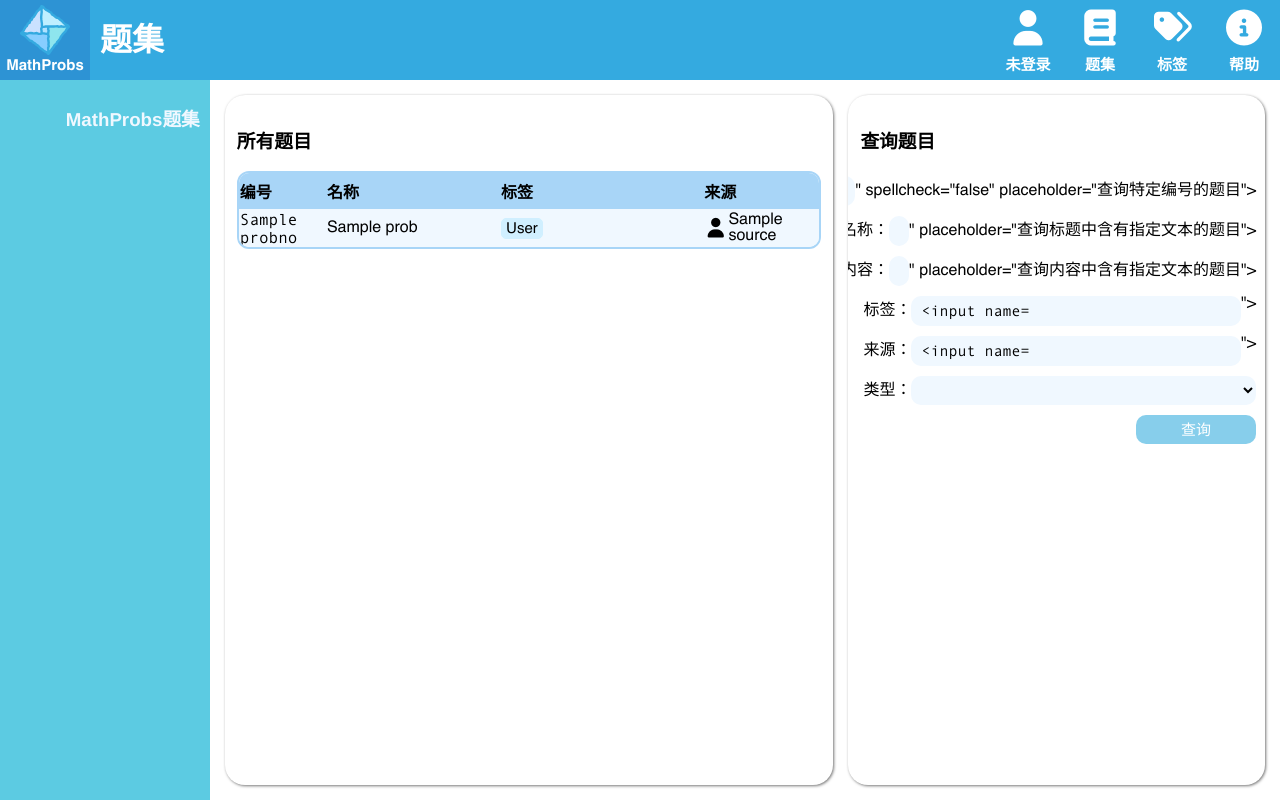
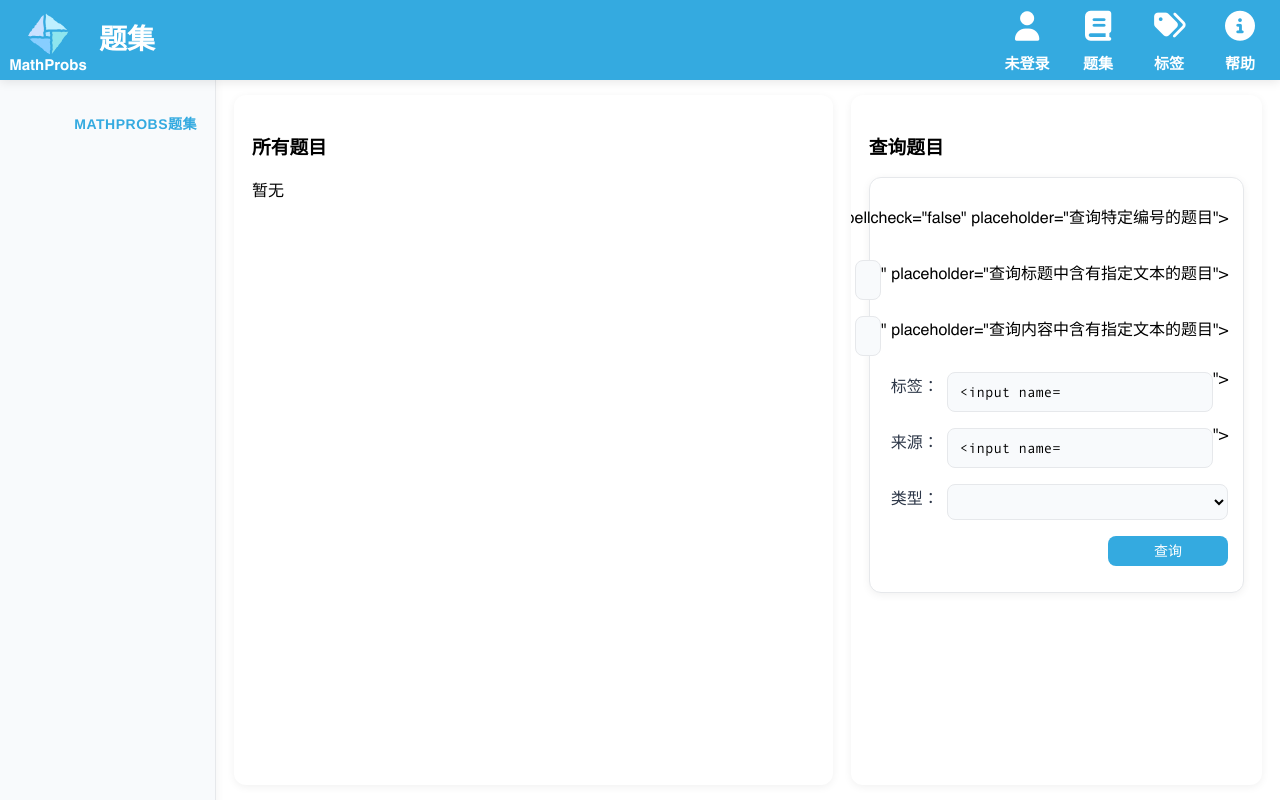
Before and after one commit to Louis-Liu-one/MathProbsOnline, a Flask app: template templates/problist.html in a window 1280 px wide. Run offline with Flask 3, Linux system fonts and the light colour scheme; the template is opened without the code that fills it: most values are stand-ins (such as "Sample title", 1, 10 or a date in 2020); form fields are guessed from the names that the template uses; parts of the project's set-up code (start-up, migrations or seed data) failed here and were passed over; some libraries are stand-ins or nearby versions.

Commit message:
AI美化网页，若干debug perf(CSS): 利用AI美化网页 feat: 利用AI设计，添加网站主页 fix(FRONTEND): 修复点击题目列表中的标签无法跳转的问题 fix(HTML/problist): 修复查看题目标签时窗口标题显示错误的问题 fix(HTML/problist): 修复普通模式下查询到0个结果时不显示“暂无”的问题 perf(HTML/includes/problist): 表格“状态”一栏使用二字而非三字 perf(HTML/includes/comment): 调整讨论区评论的HTML元素组织结构 perf(ANSCHECK): RULE_global与RULE_nonlocal合并为RULE_global_nonlocal perf(ANSCHECK): 删除冗余的FPElement.__str__() docs(ANSCHECK): 更新程序文档 *: 要善用豆包的力量

```diff
--- a/app.py
+++ b/app.py
@@ -440,7 +440,7 @@ def helplist():
 
 @app.route('/')
 def home():
-    return redirect(url_for('welcome'))
+    return render_template('homepage.html')
 
 
 @app.route('/login', methods=['GET', 'POST'])
--- a/static/base.css
+++ b/static/base.css
@@ -12,91 +12,99 @@
         url(/static/fonts/Helvetica-Bold.woff2) format('woff2'),
         url(/static/fonts/Helvetica-Bold.woff) format('woff'); }
 
-p.helpslink { color: gray; font-size: 13px; line-height: 25px; }
+p.helpslink { color: #6C757D; font-size: 13px; line-height: 25px; }
 p.helpslink a { color: inherit; text-decoration: none; }
-p.helpslink a:hover { color: #349AD5; }
-.disabled { cursor: not-allowed !important; }
+p.helpslink a:hover { color: #34AAE0; }
+.disabled { cursor: not-allowed !important; opacity: .6; }
 .hidden { display: none !important; }
 div.unread-badge {
-    position: absolute; top: -8px; right: -8px; min-width: 18px; height: 18px;
-    line-height: 18px; border-radius: 9px; background: #f56C6C; color: white;
-    font-size: 11px; text-align: center; }
+    position: absolute; top: 0; right: 0; min-width: 18px; height: 18px;
+    line-height: 18px; border-radius: 50%; background: #FF4D4F; color: white;
+    font-size: 11px; font-weight: bold; text-align: center;
+    box-shadow: 0 2px 5px #00000026; z-index: 10; }
 
 /******************************* navbar *******************************/
 
 div.navbar {
-    position: fixed; padding-left: 0; width: 100%; height: 80px;
-    left: 0; top: 0; background: #34AAE0; }
-
-ul.navbar-items { list-style: none; margin: 0; padding: 0; }
-ul.navbar-items li.logo-image, li.navbar-item {
-    height: 80px; text-align: center; color: white; transition: .5s;
-    font-size: 15px; font-weight: bold; font-family: Helvetica-Bold; }
-ul.navbar-items li.logo-image:hover, li.navbar-item:hover {
-    transition: .5s; background: #0082; cursor: pointer; }
+    position: fixed; top: 0; left: 0; width: 100%; height: 80px;
+    background: #34AAE0; box-shadow: 0 2px 10px #00000019;
+    z-index: 1000; display: flex; align-items: center; }
+ul.navbar-items {
+    list-style: none; height: 100%; display: flex; align-items: center;
+    gap: 3px; margin: 0; padding: 0 6px 0 0; width: 100%; }
+ul.navbar-items li {
+    display: flex; flex-direction: column;
+    align-items: center; justify-content: center; }
 ul.navbar-items li.logo-image {
-    width: 80px; float: left; margin-right: 10px; padding: 0 5px; }
-ul.navbar-items li.logo-image img {
-    width: 50px; height: 50px; padding-top: 5px; }
+    width: 80px; color: white; font-size: 15px; font-family: Helvetica-Bold;
+    text-align: center; overflow: hidden; margin: 0 8px; }
 ul.navbar-items li.logo-text {
-    display: flex; align-items: center;
-    height: 80px; line-height: 80px;
-    font-weight: bold; font-size: 32px; font-family: AndaleMono;
-    text-decoration: none; color: white; float: left; }
+    font-family: AndaleMono; font-size: 28px; font-weight: bold; color: white;
+    flex-direction: row; align-items: center; height: 100%; line-height: 100%;
+    margin-right: auto; white-space: nowrap; }
 ul.navbar-items li.logo-text img {
-    width: 50px; height: 50px;
-    border-radius: 50%; margin-right: 0; color: white; }
-ul.navbar-items li.logo-text i {
-    font-size: 45px; margin-right: 0; color: white; }
+    width: 45px; height: 45px; border-radius: 50%; margin-right: 10px;
+    object-fit: cover; }
+ul.navbar-items li.logo-text i { font-size: 32px; color: white; }
 ul.navbar-items li.logo-text i.gender {
     font-size: 20px; margin: 30px 10px 0 -20px;
     -webkit-text-stroke: 1px white; }
-ul.navbar-items li.logo-text i.admin { font-size: 30px; margin-right: 5px; }
-
-li.navbar-item {
-    position: relative; width: 72px; float: right; line-height: 20px; }
-li.navbar-item img { width: 50px; height: 50px; padding-top: 3px; }
-li.navbar-avatar img {
-    width: 45px; height: 45px; padding-top: 7px; border-radius: 50%; }
-li.navbar-item i { font-size: 36px; padding: 10px 0; }
-li.navbar-item div.unread-badge { top: 6px; right: 6px; font-size: 12px; }
+ul.navbar-items li.logo-text i.admin { font-size: 24px; margin-right: 4px; }
+ul.navbar-items li.navbar-item {
+    position: relative; width: 64px; color: white; line-height: 15px;
+    font-family: Helvetica-Bold; font-size: 15px; font-weight: bold;
+    text-align: center; border-radius: 8px; transition: all .2s ease;
+    padding: 4px 1px; margin: 0 1px; overflow: hidden; }
+ul.navbar-items li.navbar-item i, ul.navbar-items li.navbar-item img,
+ul.navbar-items li.logo-image img {
+    font-size: 30px; height: 36px; margin: 3px 0 -5px 0; }
+ul.navbar-items li.logo-image img { height: 48px; margin-bottom: -15px; }
+ul.navbar-items li.navbar-item img { border-radius: 50%; }
+ul.navbar-items li.navbar-item:hover { background: #FFFFFF2E; }
+ul.navbar-items a {
+    text-decoration: none !important; color: inherit !important; }
 
 div.below-navbar {
-    position: fixed; top: 80px; left: 0;
-    width: 100%; height: calc(100% - 80px); display: flex; }
+    display: flex; position: fixed;
+    top: 80px; left: 0; width: 100%; height: calc(100vh - 80px); }
 
 /******************************* sidebar *******************************/
 
 div.sidebar {
-    background: #5CCBE2; padding: 5px 5px 0 0; margin-right: 15px;
-    width: 16%; height: 100%; overflow-y: auto; font-family: Helvetica; }
-h3.sidebar-title { color: aliceblue; text-align: right; margin-right: 5px; }
-a.sidebar-link { text-decoration: none; }
+    width: 220px; height: 100%; background: #F8FAFC;
+    border-right: 1px solid #E6E8EB; overflow-y: auto; font-family: Helvetica;
+    padding: 15px 0; box-shadow: 2px 0 8px #0000000A; margin-right: 18px; }
+h3.sidebar-title {
+    color: #34AAE0; text-align: right; margin: 18px 18px 12px 0;
+    font-size: 14px; font-weight: bold; text-transform: uppercase;
+    letter-spacing: .5px; }
 div.sidebar-item {
     display: flex; align-items: center; justify-content: flex-end;
-    line-height: 36px; color: white; margin-top: 10px; padding-right: 10px;
-    cursor: pointer; background: #00008019; border-radius: 0 8px 8px 0;
-    transform: translateX(-3px); transition: .5s; }
-div.sidebar-item img { width: 27px; height: 27px; margin-right: 3px; }
+    height: 40px; color: #2D3748; margin: 7px 8px 7px 0; padding-right: 16px;
+    background: #E8F4F8; border-radius: 0 8px 8px 0;
+    border-right: 3px solid transparent; transition: all .25s ease; }
+div.sidebar-item i, div.sidebar-item img {
+    margin-right: 10px !important; width: 18px; height: 18px;
+    font-size: 16px; color: #34AAE0; }
 div.sidebar-item img.avatar {
-    width: 27px; height: 27px;
-    margin-right: 5px; border-radius: 50%; color: white; }
-div.sidebar-item i { font-size: 20px; margin-right: 5px; }
+    width: 24px; height: 24px; border-radius: 50%; margin-right: 6px; }
 div.sidebar-item:not(.disabled):hover {
-    transition: transform background-color .6s ease-out;
-    transform: translateX(0); background: #0000C033; }
+    background: #34AAE0; color: white; border-right: 3px solid #1D7DAC;
+    cursor: pointer; }
+div.sidebar-item:hover i { color: white; }
+div.sidebar-item.disabled { color: #999; background: #F1F5F9; }
+a.sidebar-link { text-decoration: none; color: inherit; }
 
 /******************************* blocks *******************************/
 
 div.mainpart, div.bodypart, div.submitpart, div.tocblock, div.contentblock {
-    margin: 15px 15px 15px 0; padding: 12px; flex-grow: 1;
-    overflow-y: auto; border-radius: 20px; box-shadow: 1px 1px 3px #0008;
-    font-family: Helvetica; }
+    margin: 15px 18px 15px 0; padding: 18px; flex-grow: 1; overflow-y: auto;
+    border-radius: 12px; box-shadow: 0 2px 8px #0000000F;
+    background: white; font-family: Helvetica; }
 div.mainpart { width: 80%; }
 div.bodypart { width: 45%; }
 div.bodypart img { width: 100%; }
 div.submitpart { width: 30%; }
-div.submitpart form.mathprobsform { border: none; padding: 0; }
 div.submitpart textarea.submittext { width: 100%; height: 80px; }
 div.submitpart h3 { clear: both; }
 div.tocblock { width: 24%; margin-left: 10px; }
@@ -104,8 +112,8 @@ div.tocblock h3 { margin-bottom: 0; }
 nav.table-of-contents ul { padding-left: 16px; }
 nav.table-of-contents li { padding-top: 8px; }
 nav.table-of-contents a, div.contentblock a {
-    text-decoration: none; color: #54AAE0; }
+    text-decoration: none; color: #34AAE0; }
 nav.table-of-contents a:hover, div.contentblock a:hover {
-    text-decoration: underline; color: #349AD5; }
+    text-decoration: underline; }
 div.contentblock { width: 71%; }
 div#bodyBlock, div.contentblock nav.table-of-contents { display: none; }
--- a/static/chat.css
+++ b/static/chat.css
@@ -1,6 +1,7 @@
 
 div.mainpart { padding: 0; }
 div.chat-container { width: 100%; height: 100%; display: flex; }
+div.chat-container div.unread-badge { top: -4px; right: -4px; }
 
 div.user-list {
     width: 200px; background: aliceblue;
--- a/static/formstyle.css
+++ b/static/formstyle.css
@@ -1,66 +1,80 @@
 
 form.mathprobsform {
-    border: 2px solid lightskyblue;
-    border-radius: 10px; border-collapse: collapse;
-    padding: 10px 15px 10px 10px; }
-p.errormsg { color: #DC143C; margin: 0; }
+    border: 1px solid #E6E8EB; border-radius: 12px; border-collapse: collapse;
+    padding: 18px; background: white; box-shadow: 0 2px 8px #0000000F;
+    font-family: Helvetica; }
+p.errormsg {
+    color: #FF4D4F; margin: 0 0 12px 0; font-size: 13px; line-height: 20px; }
 form.mathprobsform span {
-    display: flex; justify-content: flex-end;
-    width: 100%; max-width: 100%; padding: 5px 3px; white-space: nowrap; }
-form.mathprobsform label { vertical-align: top; }
+    display: flex; justify-content: flex-end; width: 100%; max-width: 100%;
+    padding: 8px 3px; white-space: nowrap; }
+form.mathprobsform label {
+    vertical-align: top; color: #2D3748; font-weight: 500;
+    margin-right: 8px; line-height: 30px; }
 
 form.mathprobsform div.label-input a {
-    text-decoration: none; font-size: 15px; color: black;
-    background: #D0EFFF; margin: 2px 6px 2px 0;
-    border: 1px solid #D0EFFF; border-radius: 5px;
-    display: inline-block; padding: 2px 4px; transition: .5s ease-out; }
+    text-decoration: none; font-size: 14px; color: #2D3748;
+    background: #E8F4F8; margin: 2px 6px 2px 0; border: 1px solid #E8F4F8;
+    border-radius: 8px; display: inline-block; padding: 4px 8px;
+    transition: all .25s ease; font-family: Helvetica; }
 form.mathprobsform div.label-input a:hover {
-    transform: translateY(-.6px) scale(1.01); box-shadow: 0 3px 6px #1E40AF10;
-    transition: .5s ease-out; cursor: pointer; }
+    transform: translateY(-.6px) scale(1.01); box-shadow: 0 3px 8px #0000000F;
+    background: #34AAE0; color: white; border-color: #34AAE0; }
 form.mathprobsform div.label-input a i.delete-button {
-    transition: .5s ease-out; color: #00BFFF; }
+    transition: all .25s ease; color: #34AAE0; }
+form.mathprobsform div.label-input a:hover i.delete-button { color: white; }
 form.mathprobsform div.label-input a i.delete-button:hover {
-    transition: .5s ease-out; transform: rotate(90deg); }
+    transform: rotate(90deg); cursor: pointer; }
 
 form.mathprobsform div.answer { flex-grow: 1; min-width: 0; }
-form.mathprobsform div.answer-input { display: flex; }
-form.mathprobsform div.answer-input input { margin-right: 10px; }
+form.mathprobsform div.answer-input {
+    display: flex; align-items: center; gap: 8px; }
+form.mathprobsform div.answer-input input { margin-right: 8px; }
 form.mathprobsform div.answer-input i {
-    transition: .5s ease-out; transform: rotate(-90deg);
-    font-size: 25px; color: #00BFFF; margin: 0; padding: 0; }
+    transition: all .25s ease; transform: rotate(-90deg); font-size: 22px;
+    color: #34AAE0; margin: 0; padding: 4px; border-radius: 6px; }
 form.mathprobsform div.answer-input i:hover {
-    transition: .5s ease-out; transform: rotate(0deg); cursor: pointer; }
+    transform: rotate(0deg); cursor: pointer; background: #E8F4F8; }
 form.mathprobsform div.answer ul {
-    list-style-type: none; padding: 0;
-    border: 1px solid skyblue; border-radius: 10px; }
+    list-style-type: none; padding: 0; border: 1px solid #E6E8EB;
+    border-radius: 12px; margin: 8px 0; background: #F8FAFC; }
 form.mathprobsform div.answer ul li {
-    display: flex; align-items: center;
-    padding: 8px 16px; border-radius: inherit; font-family: AndaleMono; }
-form.mathprobsform div.answer ul li:hover {
-    transition: .6s ease-out; background: aliceblue; }
-form.mathprobsform div.answer ul li i { font-size: 15px; margin: 0 5px; }
+    display: flex; align-items: center; padding: 10px 16px;
+    border-radius: inherit; font-family: AndaleMono;
+    transition: all .25s ease; border-bottom: 1px solid #E6E8EB; }
+form.mathprobsform div.answer ul li:last-child { border-bottom: none; }
+form.mathprobsform div.answer ul li:hover { background: #E8F4F8; }
+form.mathprobsform div.answer ul li i {
+    font-size: 15px; margin: 0 5px; color: #34AAE0; }
 form.mathprobsform div.answer ul li i.minus {
-    transition: .5s ease-out; font-size: 18px;
-    color: #00BFFF; margin-left: auto; }
+    transition: all .25s ease; font-size: 18px;
+    color: #34AAE0; margin-left: auto; padding: 4px; border-radius: 6px; }
 form.mathprobsform div.answer ul li i.minus:hover {
-    transition: .5s ease-out; transform: rotate(90deg); cursor: pointer; }
+    transform: rotate(90deg); cursor: pointer; background: #E8F4F8; }
 
 form.mathprobsform input, form.mathprobsform textarea,
-    form.mathprobsform select {
-    flex-grow: 1; min-width: 0; font-family: AndaleMono; font-size: 15px;
-    padding: 5px 10px; line-height: 20px;
-    background: aliceblue; border: none; border-radius: 10px; }
+form.mathprobsform select {
+    flex-grow: 1; min-width: 0; font-family: AndaleMono; font-size: 14px;
+    padding: 8px 12px; line-height: 22px; background: #F8FAFC;
+    border: 1px solid #E6E8EB; border-radius: 8px;
+    transition: border-color .25s ease; }
 form.mathprobsform textarea {
-    min-width: 80%; min-height: 50px; height: 150px; }
+    min-width: 80%; min-height: 60px; height: 150px; resize: vertical; }
 form.mathprobsform textarea.tall { height: 250px; }
-form.mathprobsform input:focus,
-    form.mathprobsform textarea:focus,
-    form.mathprobsform select:focus { outline-color: lightskyblue; }
+form.mathprobsform input:focus, form.mathprobsform textarea:focus,
+form.mathprobsform select:focus {
+    outline: none; border-color: #34AAE0;
+    box-shadow: 0 0 0 2px rgba(52, 170, 224, 0.1); }
 form.mathprobsform input::file-selector-button,
-    form.mathprobsform button {
-    border: none; border-radius: 10px; background: skyblue; color: white;
-    line-height: 27px; font-size: 15px; width: 120px; transition: .5s; }
+form.mathprobsform button {
+    border: none; border-radius: 8px; background: #34AAE0; color: white;
+    line-height: 30px; font-size: 14px; width: 120px;
+    transition: all .25s ease; cursor: pointer;
+    font-family: Helvetica; font-weight: 500; }
 form.mathprobsform input::file-selector-button:hover,
-    form.mathprobsform button:hover {
-    background: deepskyblue; cursor: pointer; transition: .5s; }
-form.mathprobsform button { margin-left: 10px; }
+form.mathprobsform button:hover {
+    background: #1D7DAC; box-shadow: 0 2px 6px rgba(52, 170, 224, 0.2); }
+form.mathprobsform button { margin-left: 10px; padding: 0 12px; }
+form.mathprobsform button:disabled,
+form.mathprobsform input::file-selector-button:disabled {
+    background: #999; cursor: not-allowed; opacity: .6; box-shadow: none; }
--- a/static/md-preview.css
+++ b/static/md-preview.css
@@ -1,6 +1,6 @@
 
 div.mdpreview {
-    border: 2px solid lightskyblue;
-    border-radius: 10px; border-collapse: collapse;
-    padding: 10px; margin-top: 15px; }
+    border: 1px solid #E6E8EB; border-spacing: 0;
+    border-radius: 12px; border-collapse: collapse;
+    box-shadow: 0 2px 8px #0000000F; padding: 10px; margin-top: 15px; }
 div.mdpreview img { display: block; margin: 0 auto; width: 100%; }
--- a/static/problist.css
+++ b/static/problist.css
@@ -1,46 +1,41 @@
 
 table.problist {
-    width: 100%; border: 2px solid #A8D5F7;
-    border-spacing: 0; border-radius: 12px; overflow: hidden; }
-table.problist tr { height: 36px; transition: .5s; }
-table.problist tr:nth-child(even) { background: aliceblue; }
+    width: 100%; border: 1px solid #E6E8EB; border-spacing: 0;
+    border-radius: 12px; overflow: hidden; background: white;
+    box-shadow: 0 2px 8px #0000000F; }
+table.problist tr { height: 38px; transition: all .25s ease; }
+table.problist tr:nth-child(even) { background: #F8FAFC; }
 table.problist tr:not(.probhead):hover {
-    background: #D0EFFF; cursor: pointer; transition: .5s; }
-table.problist th { text-align: left; background: #A8D5F7; }
-table.problist td, table.problist th { border: none; }
-table.problist td.probno {
-    width: 15%; font-family: AndaleMono; transition: .5s; }
-table.problist td.problabels { width: 35%; }
-table.problist td.source { width: 20%; }
+    background: #E8F4F8; cursor: pointer; }
+table.problist th {
+    text-align: left; background: #E8F4F8; color: #2D3748;
+    font-weight: 500; padding: 10px 12px; font-family: Helvetica; }
+table.problist td, table.problist th {
+    border: none; padding: 8px 12px; font-family: Helvetica; }
+table.problist td.probno { width: 10%; font-family: AndaleMono; }
+table.problist td.probtitle { width: 20%; }
+table.problist td.problabels { width: 32%; }
+table.problist td.source { width: 24%; }
 table.problist td.soluser { width: 40%; }
-table.problist td.source, table.problist td.soluser { transition: .5s; }
 table.problist td.source div, table.problist td.soluser div {
     display: flex; align-items: center; }
 table.problist td.source div img, table.problist td.soluser div img {
-    width: 25px; height: 25px; max-width: 30px;
-    margin-right: 5px; border-radius: 50%; }
+    width: 24px; height: 24px; border-radius: 50%; margin-right: 6px;
+    object-fit: cover; }
 table.problist td.source div i, table.problist td.soluser div i {
-    font-size: 20px; margin: 0 2px 0 1px; }
-table.problist td.review-status { width: 10%; }
-table.problist td.probno:hover, table.problist td.source:hover,
-    table.problist td.soluser:hover {
-    background: #BBEFFF; transition: .5s; cursor: pointer; }
-
+    font-size: 18px; color: #34AAE0; margin-right: 4px; }
+table.problist td.review-status { width: 15%; }
 table.problist a.problabel {
-    text-decoration: none; font-size: 15px; color: black;
-    background: #D0EFFF; margin: 2px 6px 2px 0;
-    border: 1px solid #D0EFFF; border-radius: 5px;
-    display: inline-block; padding: 2px 4px; transition: .5s ease-out; }
+    text-decoration: none; font-size: 14px; color: #2D3748;
+    background: #E8F4F8; margin: 2px 6px 2px 0; border-radius: 8px;
+    display: inline-block; padding: 4px 8px; transition: all .25s ease; }
 table.problist a.problabel:hover {
-    background: #A8D5F7; border-color: #A8D5F7;
-    transform: translateY(-.6px) scale(1.01); box-shadow: 0 3px 6px #1E40AF10;
-    transition: .5s ease-out; cursor: pointer; }
+    background: #34AAE0; color: white; transform: translateY(-1px);
+    box-shadow: 0 2px 4px #00000019; }
 
 table.labellist {
-    width: 100%; border: 2px solid lightskyblue;
-    border-spacing: 0; border-radius: 7px; }
-table.labellist tr { height: 35px; }
-table.labellist td {
-    width: 20%; text-align: center; transition: .5s ease-out; }
-table.labellist td:hover {
-    background: lightskyblue; cursor: pointer; transition: .5s ease-out; }
+    width: 100%; border: 1px solid #E6E8EB; border-spacing: 0;
+    border-radius: 12px; background: white; box-shadow: 0 2px 8px #0000000F; }
+table.labellist tr { height: 36px; transition: all .25s ease; }
+table.labellist td { width: 20%; text-align: center; font-family: Helvetica; }
+table.labellist td:hover { background: #E8F4F8; cursor: pointer; }
--- a/templates/base.html
+++ b/templates/base.html
@@ -39,21 +39,6 @@
             <li id="navbarTitleElement" class="logo-text">
                 {%- block navbar_title -%}{%- endblock -%}
             </li>
-            {{- navbar_item(url_for('helplist'), 'circle-info', '帮助') -}}
-            {{- navbar_item(url_for('labellist'), 'tags', '标签') -}}
-            {{- navbar_item(url_for('problist'), 'book', '题集') -}}
-            {%- if current_user.is_authenticated -%}
-                {%- set unread_comments = current_user.unread_comments() -%}
-                {%- if unread_comments -%}
-                    {{- navbar_item(url_for('chat', view_comments=True),
-                        'envelope', '评论', unread_comments|length) -}}
-                {%- else -%}
-                    {{- navbar_item(url_for('chat', view_comments=True),
-                        'envelope-circle-check', '评论') -}}
-                {%- endif -%}
-                {{- navbar_item(url_for('chat'), 'comments', '私信',
-                    current_user.unread_chats_num()) -}}
-            {%- endif -%}
             <a href="{{ url_for('welcome') }}" target="_blank">
                 <li class="navbar-item navbar-avatar">
                     {%- if current_user.is_authenticated -%}
@@ -64,6 +49,21 @@
                     {%- endif -%}
                 </li>
             </a>
+            {%- if current_user.is_authenticated -%}
+                {{- navbar_item(url_for('chat'), 'comments', '私信',
+                    current_user.unread_chats_num()) -}}
+                {%- set unread_comments = current_user.unread_comments() -%}
+                {%- if unread_comments -%}
+                    {{- navbar_item(url_for('chat', view_comments=True),
+                        'envelope', '评论', unread_comments|length) -}}
+                {%- else -%}
+                    {{- navbar_item(url_for('chat', view_comments=True),
+                        'envelope-circle-check', '评论') -}}
+                {%- endif -%}
+            {%- endif -%}
+            {{- navbar_item(url_for('problist'), 'book', '题集') -}}
+            {{- navbar_item(url_for('labellist'), 'tags', '标签') -}}
+            {{- navbar_item(url_for('helplist'), 'circle-info', '帮助') -}}
         </ul>
     </div>
     <div class="below-navbar">{% block body %}{% endblock %}</div>
--- a/templates/includes/problabels.html
+++ b/templates/includes/problabels.html
@@ -16,7 +16,8 @@
         {%- if prob.problabels -%}
             {%- for problabel in prob.problabels -%}
                 <a class="problabel" target="_blank" href="{{ url_for(
-                    'problistoflabel', labelname=problabel.labelname) }}">
+                    'problistoflabel', labelname=problabel.labelname) }}"
+                    onclick="event.stopPropagation()">
                     {{- problabel.labelname -}}
                 </a>
             {%- endfor -%}
--- a/templates/includes/problist.html
+++ b/templates/includes/problist.html
@@ -27,9 +27,9 @@
                 {%- endif -%}
                 {%- if with_review_status -%}
                     <td class="review-status">
-                        {%- if prob.review_status == -1 -%}待审核
-                        {%- elif prob.review_status == 0 -%}已拒绝
-                        {%- else -%}已通过{%- endif -%}
+                        {%- if prob.review_status == -1 -%}待审
+                        {%- elif prob.review_status == 0 -%}拒绝
+                        {%- else -%}通过{%- endif -%}
                     </td>
                 {%- endif -%}
             </tr>
--- a/templates/problist.html
+++ b/templates/problist.html
@@ -3,7 +3,10 @@
 
 {% block load_markdown %}{% endblock %}
 
-{% block title %}题集 - MathProbs{% endblock %}
+{% block title %}
+{%- if oflabel -%}标签：{{- labelname }} {% else -%}题集 {% endif -%}
+- MathProbs
+{% endblock %}
 
 {% block styles %}
 <link rel="stylesheet" href="{{ url_for('static', filename='problist.css') }}">
@@ -45,10 +48,10 @@
 </div>
 <div class="bodypart">
     <h3>{% if query %}满足条件的{% else %}所有{% endif %}题目</h3>
-    {%- if probs.first() and reviewmode -%}
+    {%- if not probs.first() -%}<p>暂无</p>
+    {%- elif reviewmode -%}
         {{- problist(probs, with_review_status=True) -}}
-    {%- elif not reviewmode -%}{{- problist(probs) -}}
-    {%- else -%}<p>暂无</p>{%- endif -%}
+    {%- else -%}{{- problist(probs) -}}{%- endif -%}
 </div>
 <div class="submitpart">
     <h3>查询题目</h3>
```
Also changed, not shown: fpevaluator.py (+16 -24 lines), static/comment.css (+49 -21 lines), static/homepage.css (added, +63 -0 lines), static/login.css (+6 -5 lines), templates/homepage.html (added, +62 -0 lines), templates/includes/comment.html (+14 -6 lines).
